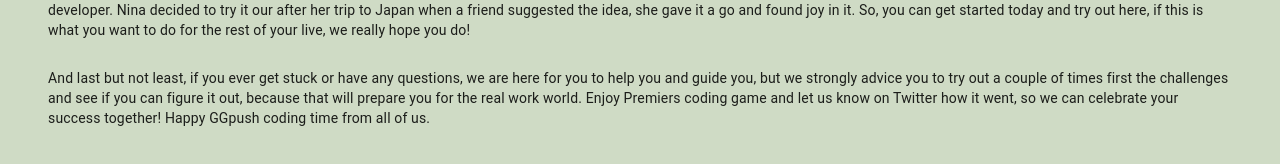
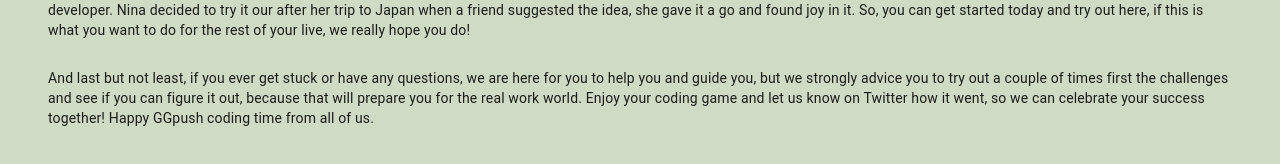
Before and after one commit to timlaurijs/premier, a React (Create React App) app: page / in a window 1280 px wide. Shown: the part 1344-1508 px from the top of the page. Built offline with nearby package versions, Linux system fonts and the light colour scheme; no server answers.

Commit message:
small typo fixed

```diff
--- a/src/pages/Homepage/index.js
+++ b/src/pages/Homepage/index.js
@@ -178,9 +178,9 @@ export default function Homepage() {
             we are here for you to help you and guide you, but we strongly
             advice you to try out a couple of times first the challenges and see
             if you can figure it out, because that will prepare you for the real
-            work world. Enjoy Premiers coding game and let us know on Twitter
-            how it went, so we can celebrate your success together! Happy GGpush
-            coding time from all of us.
+            work world. Enjoy your coding game and let us know on Twitter how it
+            went, so we can celebrate your success together! Happy GGpush coding
+            time from all of us.
           </p>
         </div>
       </Grid>
```
